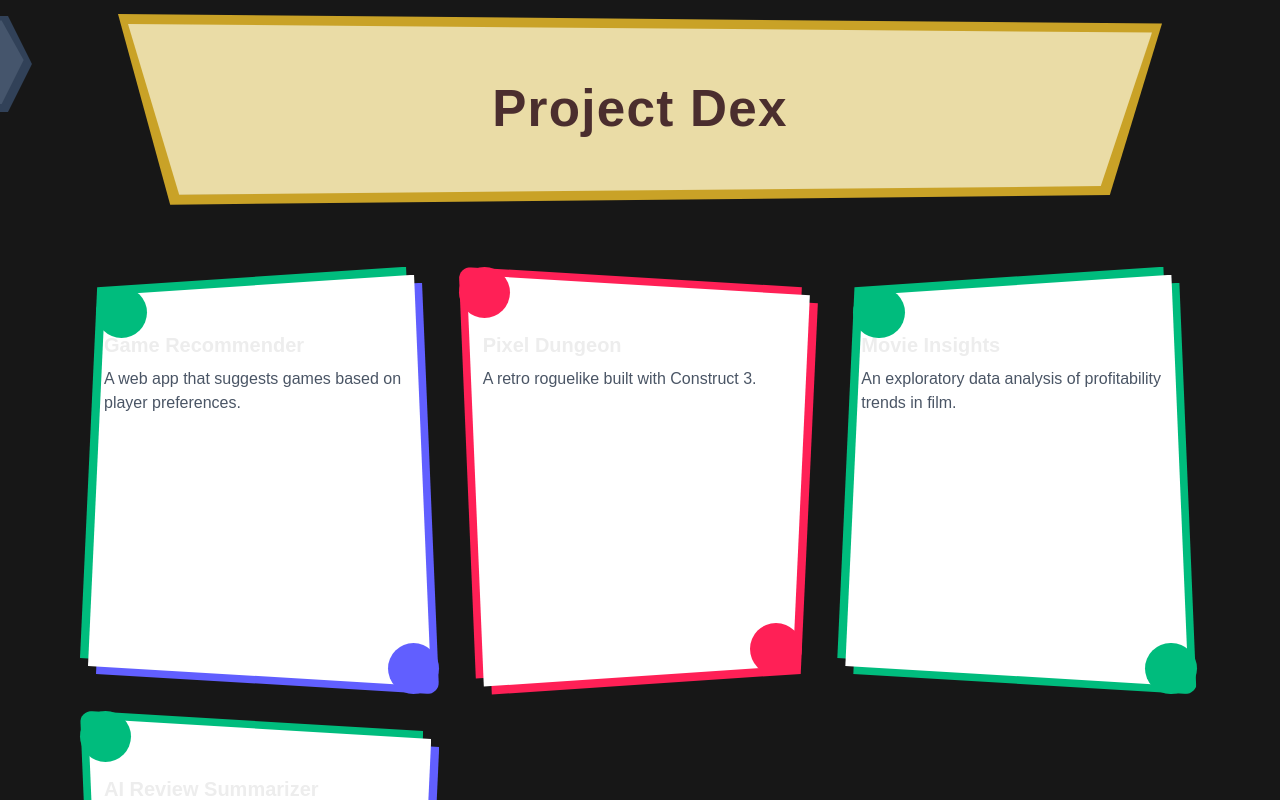
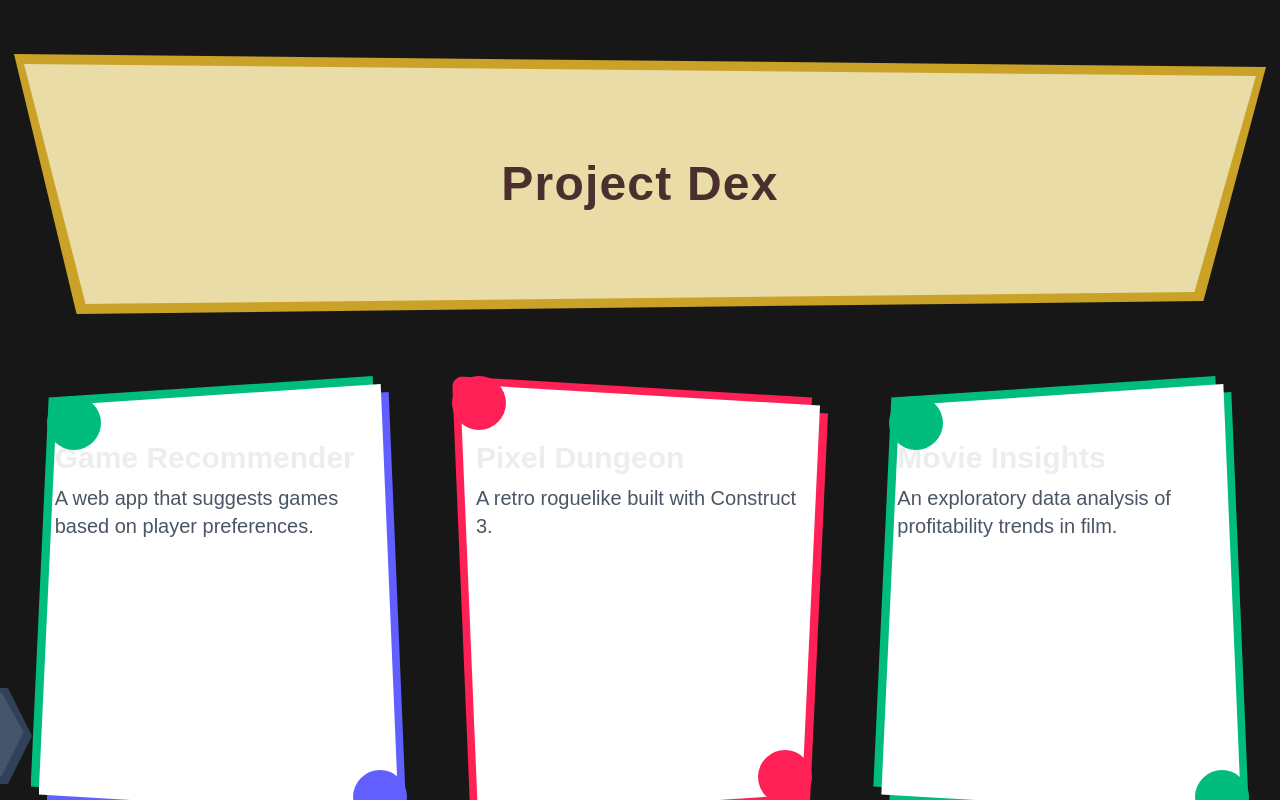
Before and after one commit to AlexHuynh35/PortfolioWebsite, a Next.js app: page / in a window 1280 px wide. Shown: the top 800 px of the page. Built offline with nearby package versions, Linux system fonts and the light colour scheme.

Commit message:
chore: adjusted sizes

```diff
--- a/src/app/page.tsx
+++ b/src/app/page.tsx
@@ -4,7 +4,7 @@
 export default function Home() {
   return (
     <section className="p-6">
-      <SectionTitle title="Project Dex" variant="B" />
+      <SectionTitle title="Project Dex" variant="B" proportion={1} />
 
       <ProjectGallery projectList={projects} />
     </section>
--- a/src/components/project_gallery.tsx
+++ b/src/components/project_gallery.tsx
@@ -7,7 +7,7 @@
 
 export default function ProjectGallery({ projectList }: ProjectGalleryProps) {
   return (
-    <div className="max-w-6xl mx-auto px-6 grid grid-cols-1 sm:grid-cols-2 lg:grid-cols-3 gap-8">
+    <div className="max-w-7xl mx-auto px-6 grid grid-cols-1 md:grid-cols-2 xl:grid-cols-3 gap-20 place-items-center">
       {projectList.map((project, idx) => (
         <ProjectCard
           key={idx}
--- a/src/components/project_preview.tsx
+++ b/src/components/project_preview.tsx
@@ -20,7 +20,7 @@
   const typePosDown = variant === "A" ? "-bottom-2 -right-2" : "bottom-3 right-2";
 
   return (
-    <div className="relative w-99/100 aspect-[5/6]">
+    <div className="relative w-90 aspect-[5/6] hover:scale-105">
       <div className={`absolute w-3/20 h-1/8 ${typePosUp} ${typeToColor[types[0]]} rounded-full z-10`} />
 
       {types[1] ? (
@@ -38,8 +38,8 @@
       )}
 
       <div className={`relative w-full h-full bg-white shadow-lg p-4 ${clipPath}`}>
-        <h3 className="text-xl font-semibold mt-10">{title}</h3>
-        <p className="text-md mt-2 text-gray-600">{description}</p>
+        <h3 className="text-3xl font-semibold mt-10">{title}</h3>
+        <p className="text-xl mt-2 text-gray-600">{description}</p>
       </div>
     </div>
   );
--- a/src/components/section_title.tsx
+++ b/src/components/section_title.tsx
@@ -1,18 +1,22 @@
 type QuadVariant = 'A' | 'B';
+type Proportion = 1 | 2 | 3;
 
 type SectionTitleProps = {
   title: string;
   variant: QuadVariant;
+  proportion: Proportion;
 };
 
-export default function SectionTitle({ title, variant }: SectionTitleProps) {
+export default function SectionTitle({ title, variant, proportion }: SectionTitleProps) {
   const clipPath = variant === "A" ? "[clip-path:polygon(5%_5%,95%_0,100%_100%,0_95%)]" : "[clip-path:polygon(0_0,100%_5%,95%_95%,5%_100%)]";
+  const height = proportion === 1 ? "h-60" : proportion === 2 ? "h-30" : "h-20";
+  const textSize = proportion === 1 ? "text-5xl" : proportion === 2 ? "text-4xl" : "text-3xl";
 
   return (
-    <div className="relative max-w-5xl mx-auto aspect-[6/1] text-center mb-20">
+    <div className={`relative max-w-7xl mx-auto ${height} text-center mt-10 mb-20`}>
       <div className={`absolute inset-0 -m-[10px] bg-gold ${clipPath} -z-10`} />
       <div className={`absolute inset-0 bg-parchment ${clipPath} shadow-md flex items-center justify-center px-8`}>
-        <h2 className="text-darkbrown font-bold tracking-wide" style={{ fontSize: "4cqw" }}>
+        <h2 className={`${textSize} text-darkbrown font-bold tracking-wide`}>
           {title}
         </h2>
       </div>
--- a/src/components/sidebar.tsx
+++ b/src/components/sidebar.tsx
@@ -11,9 +11,9 @@
       {/* Arrow Button */}
       <button
         onClick={() => setIsOpen(!isOpen)}
-        className={`fixed top-4 z-50 left-0 group hover:scale-105 transform transition-transform duration-300 ease-in-out ${isOpen ? "translate-x-48" : "-translate-x-16"}`}
+        className={`fixed bottom-4 z-50 left-0 group transform transition-transform duration-300 ease-in-out ${isOpen ? "translate-x-48" : "-translate-x-16"}`}
       >
-        <div className="relative w-24 h-24">
+        <div className="relative w-24 h-24 hover:scale-105">
           <div className="absolute inset-0 bg-slate-700 shadow-[0_4px_0_rgba(0,0,0,0.5)] [clip-path:polygon(0_0,75%_0,100%_50%,75%_100%,0_100%)]" />
           <div className="absolute inset-0 bg-slate-600 m-1 text-white font-bold flex items-center justify-center transform -translate-y-1 transition-transform active:translate-y-0 [clip-path:polygon(0_5%,70%_5%,95%_50%,70%_100%,0_100%)]" />
         </div>
@@ -25,7 +25,7 @@
         <div className="absolute w-60 inset-0 bg-slate-900 [clip-path:polygon(0_0,100%_0,80%_100%,0_100%)] -z-20" />
         <div className="absolute w-58 inset-0 bg-slate-800 [clip-path:polygon(0_85%,100%_75%,95%_100%,0_100%)] -z-10" />
         <div className="absolute w-60 inset-0 bg-slate-900 [clip-path:polygon(0_84%,100%_74%,95%_100%,0_100%)] -z-20" />
-        <h2 className="text-xl font-bold mt-20 mb-6 p-6">My Portfolio</h2>
+        <h2 className="text-xl font-bold mt-5 mb-6 p-6">Alex Huynh's Portfolio</h2>
         <nav className="flex flex-col text-center justify-center">
           <div className="relative w-full hover:scale-105">
             <div className="absolute inset-0 bg-slate-700 shadow-[0_4px_0_rgba(0,0,0,0.5)] [clip-path:polygon(0_20%,100%_0,90%_90%,0_100%)]" />
```
